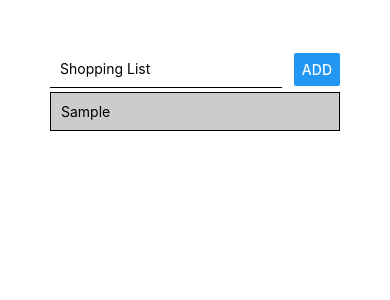
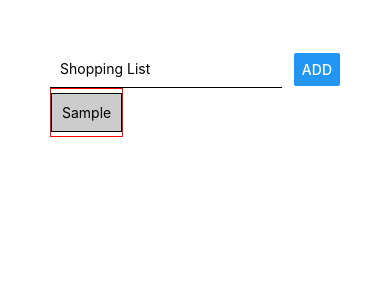
Before and after one commit to dbmarch/react-native-complete-guide, a React Native app: screen / in a window 390 px wide. Both pictures are taken after typing "Sample" into the empty fields and a click on the button "ADD". Shown: the top 300 px of the page. Built offline with nearby package versions, Linux system fonts and the light colour scheme.

Commit message:
implement delete item

```diff
--- a/App.js
+++ b/App.js
@@ -15,13 +15,18 @@ export default function App() {
     }
   }
 
+  const removeItemHandler= key => {
+    const newList = list.filter(item=> item.key != key )
+    setList(newList)
+  }
+
   return (
     <View style = {styles.screen}>
       <ItemInput placeholder="Shopping List" addItemHandler={addItemHandler}  ></ItemInput>
        <FlatList
           data = {list}
           renderItem= {itemData=>(
-            <Item item = {itemData.item.value} onDelete={console.info('DELETE')} />
+            <Item item = {itemData.item} onDelete={removeItemHandler} />
           )}
         />
       </View>
--- a/components/Item.js
+++ b/components/Item.js
@@ -1,13 +1,13 @@
 import React from 'react'
-import {View, Text, StyleSheet, TouchableOpacity } from 'react-native'
+import {View, Text, StyleSheet, TouchableOpacity, TouchableNativeFeedback } from 'react-native'
 
 const Item = ({item, onDelete}) =>{
    return  (
-   <TouchableOpacity activeOpacity={0.8} onPress={onDelete}>
+   <TouchableNativeFeedback onPress={()=>onDelete(item.key)}>
      <View style={styles.listItem}>
-        <Text>{item}</Text>
+        <Text>{item.value}</Text>
       </View>
-    </TouchableOpacity>
+    </TouchableNativeFeedback>
    )
 }
 
```
